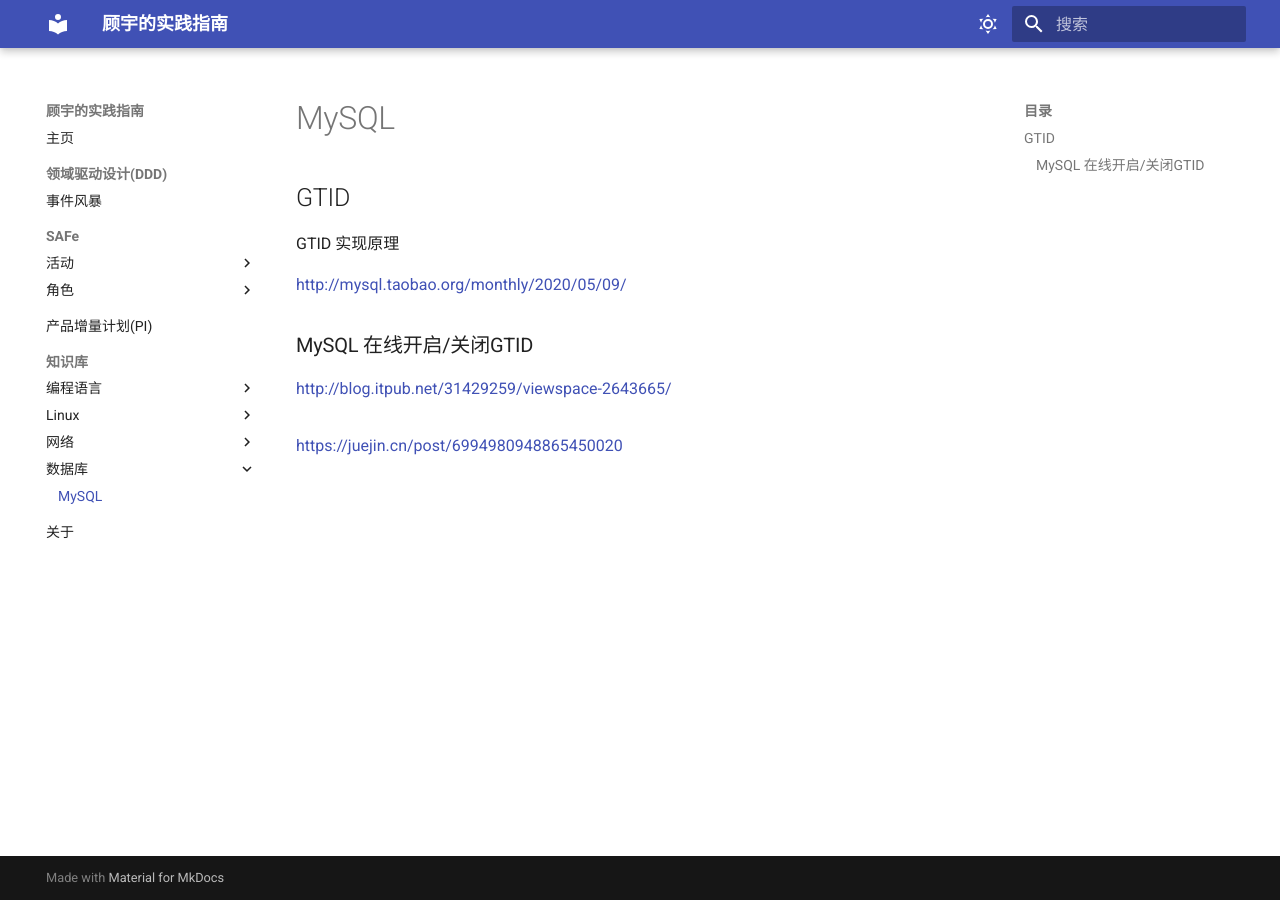
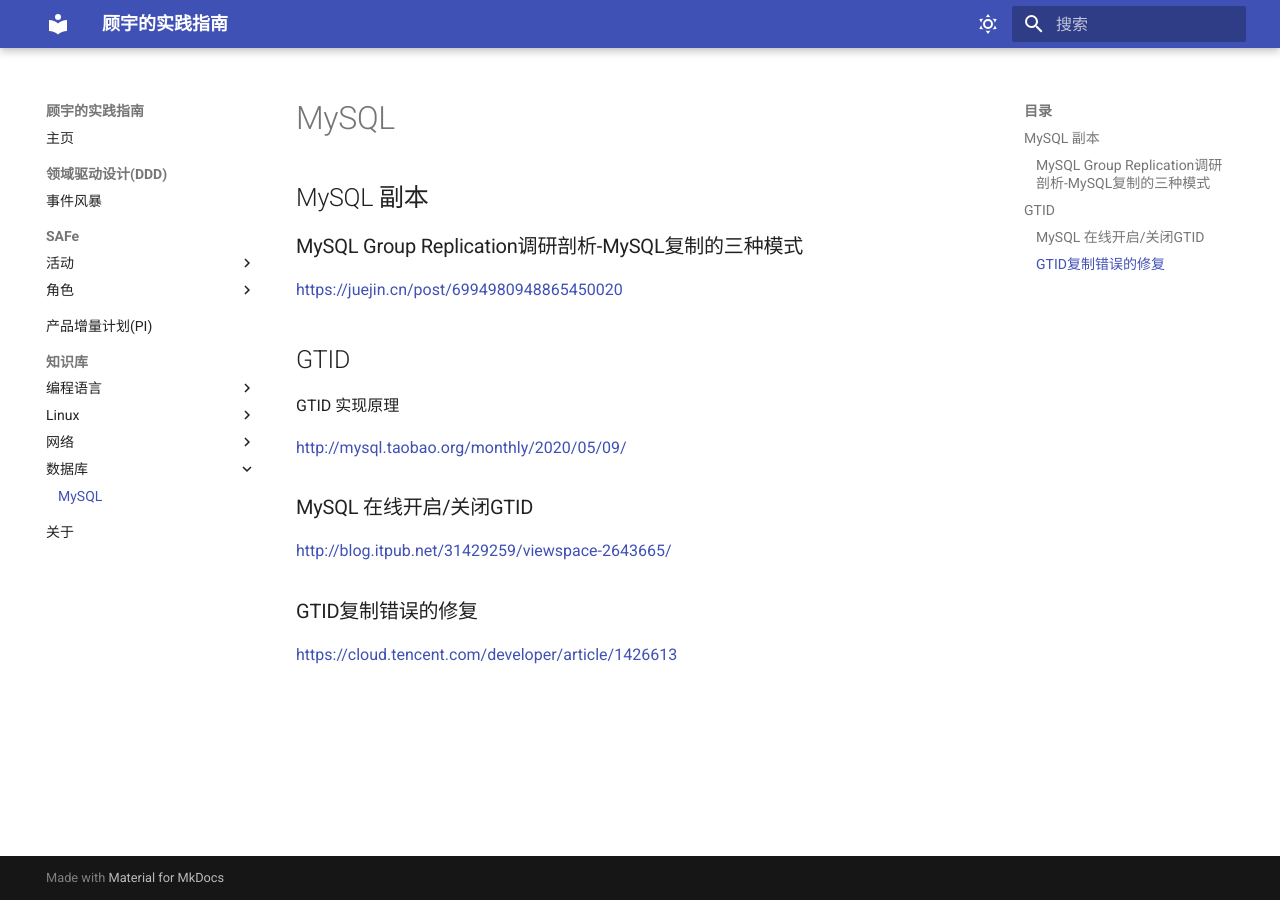
Before and after one commit to wizardbyron/guides, an MkDocs documentation site: the page built from docs/db/mysql.md, in a window 1280 px wide. Built offline with MkDocs 1.6.1 and Material for MkDocs 9.7.7, drawn with Linux system fonts in a browser that asks for light colours.

Commit message:
Update mysql and DNS

```diff
--- a/docs/db/mysql.md
+++ b/docs/db/mysql.md
@@ -1,4 +1,10 @@
 # MySQL
+
+## MySQL 副本
+
+### MySQL Group Replication调研剖析-MySQL复制的三种模式
+
+<https://juejin.cn/post/6994980948865450020>
 
 ## GTID
 
@@ -10,7 +16,6 @@ GTID 实现原理
 
 <http://blog.itpub.net/31429259/viewspace-2643665/>
 
+### GTID复制错误的修复
 
-###
-
-<https://juejin.cn/post/6994980948865450020>
+<https://cloud.tencent.com/developer/article/1426613>
```
Also changed, not shown: docs/network/dns.md (+5 -2 lines).
